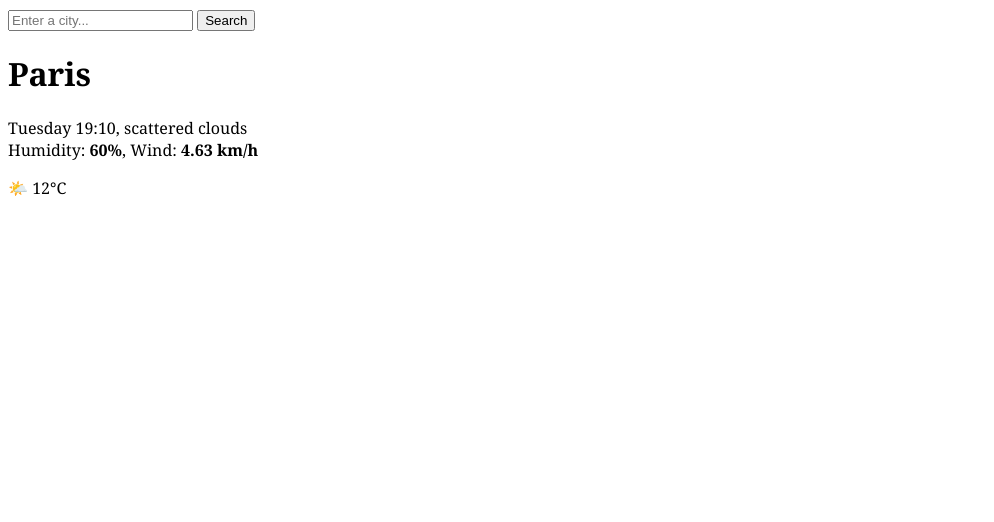
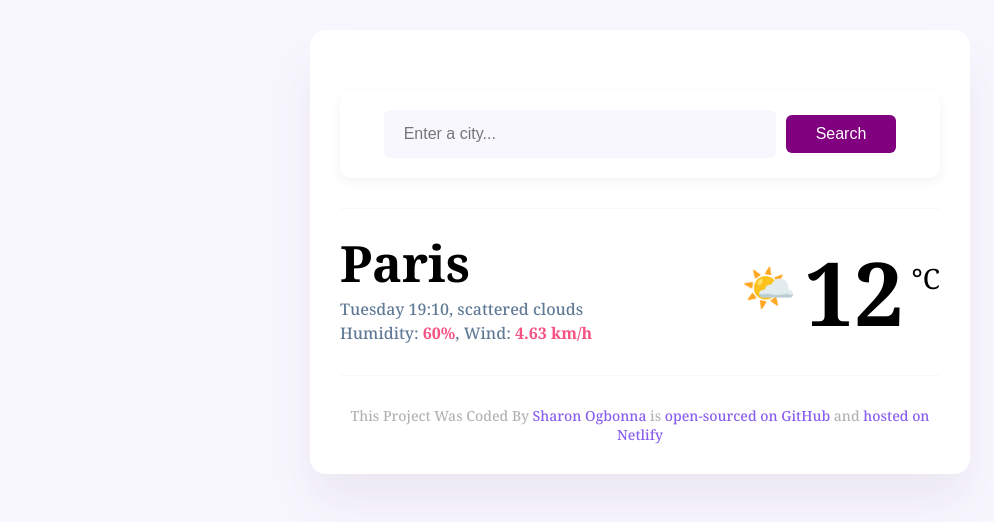
Before and after one commit to Sharon-tech14/MY-WEATHER-CHALLENGE, a website: page index.html in a window 1280 px wide. Shown: the whole page, without its empty margins (0-994 px from the left). Drawn offline with Linux system fonts and the light colour scheme.

Commit message:
added the basic css

```diff
--- a/index.html
+++ b/index.html
@@ -2,9 +2,9 @@
 <html lang="en">
   <head>
     <meta charset="UTF-8" />
-    <meta name="viewport" content="width=device-width, initial-scale=1.0" />
+    <meta name="viewport" content="width=device-width, initial-scale=1" />
     <meta http-equiv="X-UA-Compatible" content="ie=edge" />
-    <title>HTML + CSS</title>
+    <title>Weather App</title>
     <link rel="stylesheet" href="styles.css" />
     <link rel="preconnect" href="https://fonts.googleapis.com" />
     <link rel="preconnect" href="https://fonts.gstatic.com" crossorigin />
@@ -14,6 +14,7 @@
     />
   </head>
   <body>
+    <div class="weather-app">
       <header>
         <form class="search-form">
           <input
@@ -27,12 +28,27 @@
       </header>
 
       <main>
-      <h1 class="'weather-app-city">Paris</h1>
-      <p class="'weather-app-details">
+        <div class="weather-app-top-row">
+          <div class="weather-app-left">
+            <h1 class="weather-app-city">Paris</h1>
+            <p class="weather-app-details">
               Tuesday 19:10, scattered clouds<br />
               Humidity: <strong>60%</strong>, Wind: <strong>4.63 km/h</strong>
             </p>
-      <div class="'weather-app-temperature">🌤️ 12°C</div>
+          </div>
+          <div class="weather-app-temperature-container">
+            <span class="weather-app-icon">🌤️</span>
+            <span class="weather-app-temperature">12</span>
+            <span class="weather-app-unit">°C</span>
+          </div>
+        </div>
       </main>
+
+      <footer>
+        This Project Was Coded By <a href="#">Sharon Ogbonna</a> is
+        <a href="#">open-sourced on GitHub</a> and
+        <a href="#">hosted on Netlify</a>
+      </footer>
+    </div>
   </body>
 </html>
--- a/styles.css
+++ b/styles.css
@@ -1,16 +1,172 @@
-h1 {
-}
 body {
-  background: color #f9f7fe;
+  background-color: #f9f7fe;
   font-family: "Noto Serif", serif;
-
+  margin: 0;
+  padding: 0;
 }
 
 .weather-app {
-  background: white
+  background: white;
   max-width: 600px;
   margin: 30px auto;
-  box-shadow: 0 30px 50px rgba(65,50,100,0.08);
+  box-shadow: 0 30px 50px rgba(65, 50, 100, 0.08);
   padding: 30px;
   border-radius: 16px;
 }
+
+header {
+  border-bottom: 1px solid #f9f7fe;
+  padding: 30px 0;
+}
+
+.search-form {
+  background-color: #ffffff;
+  padding: 20px;
+  border-radius: 10px;
+  box-shadow: 0 4px 12px rgba(0, 0, 0, 0.05);
+  display: flex;
+  justify-content: center;
+  align-items: center;
+  flex-wrap: wrap;
+  gap: 10px;
+}
+
+.search-form-input {
+  background-color: #f9f7fe;
+  border: none;
+  border-radius: 6px;
+  width: 70%;
+  font-size: 16px;
+  padding: 15px 20px;
+}
+
+.search-form-button {
+  background: purple;
+  padding: 10px 30px;
+  font-size: 16px;
+  border: none;
+  border-radius: 6px;
+  color: white;
+  cursor: pointer;
+}
+
+main {
+  padding: 30px 0;
+}
+
+/* Main flex container for city/details on left, temp on right */
+.weather-app-top-row {
+  display: flex;
+  justify-content: space-between;
+  align-items: center;
+  gap: 20px;
+}
+
+/* Left side with city name and details stacked */
+.weather-app-left {
+  flex: 1 1 auto;
+}
+
+/* City name styling */
+.weather-app-city {
+  margin: 0 0 10px 0;
+  font-size: 50px;
+  line-height: 48px;
+}
+
+/* Weather details below city */
+.weather-app-details {
+  margin: 0;
+  font-size: 16px;
+  line-height: 24px;
+  color: rgba(29, 66, 105, 0.7);
+  font-weight: 500;
+}
+
+.weather-app-details strong {
+  color: #f65282;
+}
+
+/* Right side: temp container with emoji and numbers */
+.weather-app-temperature-container {
+  display: flex;
+  align-items: center;
+  gap: 8px;
+  white-space: nowrap;
+}
+
+/* Emoji size and float animation */
+.weather-app-icon {
+  font-size: 44px;
+  animation: float 2s ease-in-out infinite;
+}
+
+/* Temperature number */
+.weather-app-temperature {
+  font-size: 88px;
+  font-weight: bold;
+  line-height: 70px;
+}
+
+/* Degree unit */
+.weather-app-unit {
+  font-size: 28px;
+  position: relative;
+  top: -14px;
+}
+
+footer {
+  border-top: 1px solid #f9f7fe;
+  padding: 30px 0 0 0;
+  text-align: center;
+  font-size: 14px;
+  color: rgba(0, 0, 0, 0.3);
+  font-weight: 500;
+}
+
+a {
+  color: #885df1;
+  text-decoration: none;
+}
+
+@keyframes float {
+  0% {
+    transform: translateY(0px);
+  }
+  50% {
+    transform: translateY(-6px);
+  }
+  100% {
+    transform: translateY(0px);
+  }
+}
+
+/* Mobile responsiveness */
+@media (max-width: 600px) {
+  .search-form-input {
+    width: 100%;
+  }
+
+  .weather-app-temperature {
+    font-size: 72px;
+  }
+
+  .weather-app-unit {
+    font-size: 24px;
+  }
+
+  .weather-app-city {
+    font-size: 32px;
+  }
+
+  /* Stack the top row vertically on small screens */
+  .weather-app-top-row {
+    flex-direction: column;
+    align-items: flex-start;
+    gap: 15px;
+  }
+
+  .weather-app-temperature-container {
+    margin-left: 0;
+  }
+}
```
Lines whose indentation alone changed are shown as unchanged.
